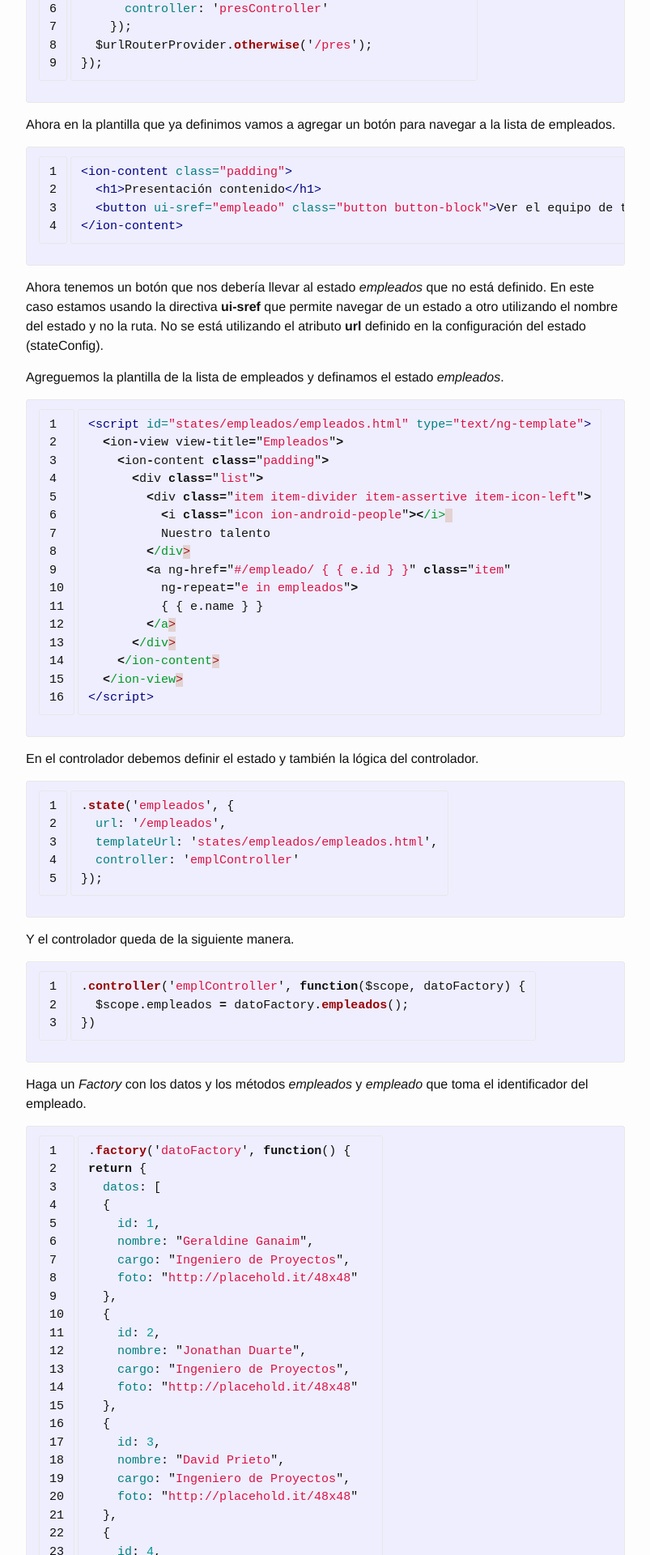
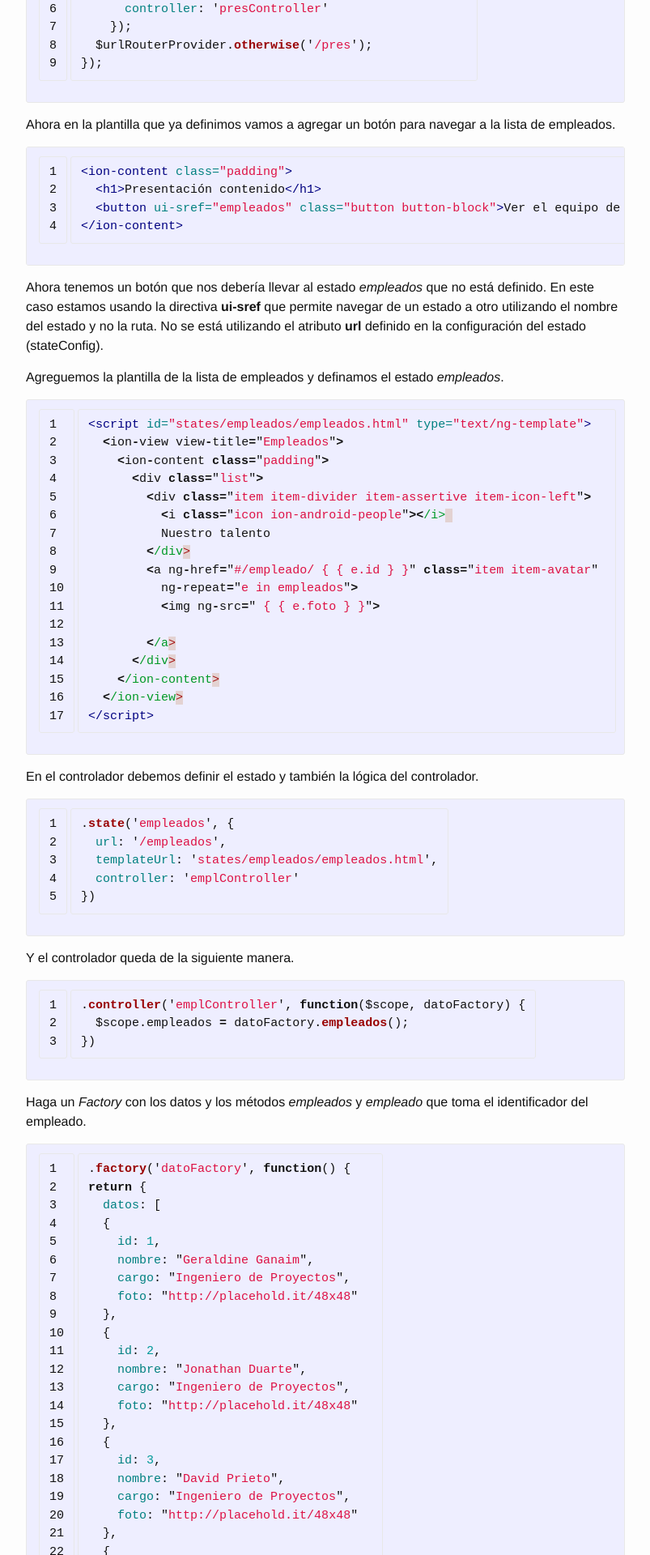
Before and after one commit to aaramirez/aaramirez.github.io, a Jekyll site: the page built from _posts/desarrollos/ionic/2015-11-04-navegacion-simple.markdown, in a window 1280 px wide. Shown: the part 2673-4593 px from the top of the page at 81% size, without its empty margins (238-1041 px from the left). Built offline with Jekyll 4.4.1, drawn with Linux system fonts in a browser that asks for light colours; some of the changed text lies outside the part shown.

Commit message:
Arreglando la hilación y agregado Codepen

```diff
--- a/_posts/desarrollos/ionic/2015-11-04-navegacion-simple.markdown
+++ b/_posts/desarrollos/ionic/2015-11-04-navegacion-simple.markdown
@@ -88,7 +88,7 @@
 {% highlight html linenos %}
 <ion-content class="padding">
   <h1>Presentación contenido</h1>
-  <button ui-sref="empleado" class="button button-block">Ver el equipo de trabajo</button>
+  <button ui-sref="empleados" class="button button-block">Ver el equipo de trabajo</button>
 </ion-content>
 {% endhighlight %}
 
@@ -106,9 +106,10 @@
           <i class="icon ion-android-people"></i>
           Nuestro talento
         </div>
-        <a ng-href="#/empleado/ { { e.id } }" class="item"
+        <a ng-href="#/empleado/ { { e.id } }" class="item item-avatar"
           ng-repeat="e in empleados">
-          { { e.name } }
+          <img ng-src=" { { e.foto } }">
+          {{e.nombre}}
         </a>
       </div>
     </ion-content>
@@ -123,7 +124,7 @@
   url: '/empleados',
   templateUrl: 'states/empleados/empleados.html',
   controller: 'emplController'
-});
+})
 {% endhighlight %}
 
 Y el controlador queda de la siguiente manera.
@@ -216,7 +217,7 @@
         <a ng-href="#/empleado/ { { e.id } }" class="item item-avatar"
           ng-repeat="e in empleados">
           <img ng-src=" { { e.foto } }">
-          {{e.nombre}}
+          { { e.nombre } }
         </a>
       </div>
     </ion-content>
@@ -232,7 +233,7 @@
         </div>
         <div class="item item-thumbnail">
           <img ng-src=" { { empleado.foto } }">
-          {{empleado.nombre}}
+          { { empleado.nombre } }
         </div>
       </div>
     </ion-content>
@@ -369,6 +370,33 @@
 
 Si desea, puede ver el [resultado][4].
 
+Veamos el resultado.
+
+<style>
+.phone {
+  position: relative;
+  z-index: 1;
+  width: 380px;
+  height: 810px;
+  background: url("/assets/img/phone.png") no-repeat right top;
+  margin-left: 20px;
+}
+.embed_iframe {
+  position: absolute;
+  width: 320px !important;
+  height: 578px;
+  top: 114px;
+  left: 37px;
+}
+</style>
+<div>
+  <div class="phone">
+  <iframe height='578' scrolling='no' src='//codepen.io/aaramirez/embed/xwyBKg/?height=578&theme-id=0&default-tab=result' frameborder='no' allowtransparency='true' allowfullscreen='true' style="width: 100%; overflow: hidden;" class="embed_iframe">See the Pen <a href='http://codepen.io/aaramirez/pen/xwyBKg/'>Navegación en Ionic</a> by Alexander A. Ramírez M. (<a href='http://codepen.io/aaramirez'>@aaramirez</a>) on <a href='http://codepen.io'>CodePen</a>.
+</iframe>
+  </div>
+</div>
+<script async src="//assets.codepen.io/assets/embed/ei.js"></script>
+
 Adicionalmente pueden ver el ejemplo de la página de [__ionic__][2].
 
 <style>
@@ -390,11 +418,10 @@
 </style>
 <div>
   <div class="phone">
-  <iframe id="cp_embed_odqCz" src="//codepen.io/ionic/embed/odqCz?height=568&amp;theme-id=3572&amp;slug-hash=odqCz&amp;default-tab=result&amp;user=ionic" scrolling="no" frameborder="0" height="578" allowtransparency="true" allowfullscreen="true" name="CodePen Embed" title="CodePen Embed" class="embed_iframe" style="width: 100%; overflow: hidden;"></iframe>
+    <iframe id="cp_embed_odqCz" src="//codepen.io/ionic/embed/odqCz?height=578&amp;theme-id=3572&amp;slug-hash=odqCz&amp;default-tab=result&amp;user=ionic" scrolling="no" frameborder="0" height="578" allowtransparency="true" allowfullscreen="true" name="CodePen Embed" title="CodePen Embed" class="embed_iframe" style="width: 100%; overflow: hidden;"></iframe>
   </div>
 </div>
 <script async src="//assets.codepen.io/assets/embed/ei.js"></script>
-
 
 [1]: http://ionicframework.com "ionic Framework"
 [2]: http://ionicframework.com/docs/api/directive/ionNavView/ "ion-nav-view"
```
